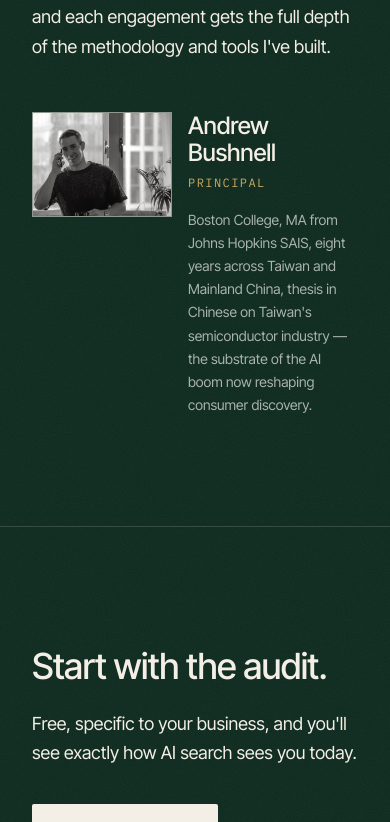
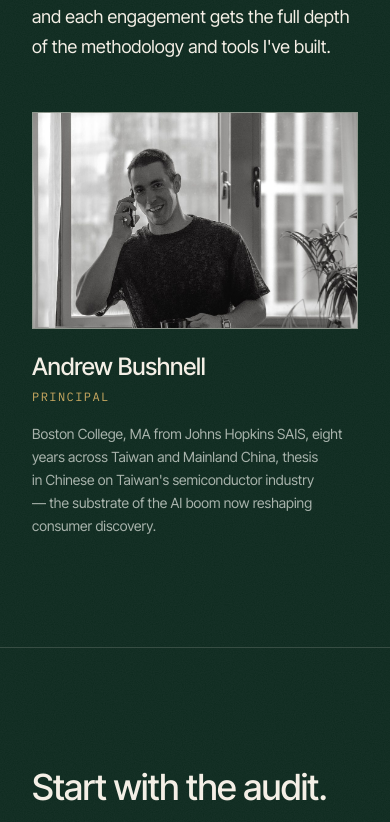
Before and after one commit to InvisibleJaguar90/forecite-site, a React (Vite) app: page /about in a window 390 px wide. Shown: the part 2468-3290 px from the top of the page. Built offline with nearby package versions, Linux system fonts and the light colour scheme.

Commit message:
Session 4 item 8: full-frame founder portrait, no crop, layout reflow

```diff
--- a/src/pages/About.jsx
+++ b/src/pages/About.jsx
@@ -71,21 +71,21 @@ export default function About() {
               When you work with Forecite, you work with me. I run your audit, scope the engagement, and handle the implementation. There's no layer between us. I take on fewer clients because of that, and each engagement gets the full depth of the methodology and tools I've built.
             </p>
           </div>
-          <div className="person-row" style={{ display: 'flex', alignItems: 'start', gap: 24 }}>
-            {/* Founder portrait. B&W candid; subject on the phone, plant + window
-                architecture in frame, mug at the desk — real-moment composition
-                rather than a stiff headshot. 4:3 aspect at 240×180 desktop. */}
+          <div className="person-row" style={{ display: 'flex', flexDirection: 'column', gap: 24, alignItems: 'start' }}>
+            {/* Founder portrait. Full-frame as Andrew composed it — 3:2 native
+                aspect, no zoom-in. The window architecture, the curtain, the
+                plant, and the mug are intentional framing elements; the photo
+                gets the full right-column width so they actually read. The
+                credential block becomes a caption below. */}
             <img
               src="/portrait.jpg"
               alt="Andrew Bushnell"
-              width="240"
-              height="180"
               style={{
-                width: 240,
-                height: 180,
+                width: '100%',
+                maxWidth: 520,
+                aspectRatio: '3 / 2',
                 objectFit: 'cover',
                 border: '1px solid var(--border-bone-on-forest-hover)',
-                flexShrink: 0,
                 display: 'block',
               }}
             />
--- a/src/styles/responsive.css
+++ b/src/styles/responsive.css
@@ -224,20 +224,10 @@
    when the inline Cal.com embed was replaced by a modal trigger button.
    Page is now single-column hero, no grid stacking needed. */
 
-/* About person row (photo + name) — keep horizontal on mobile but
-   shrink photo so the row doesn't dominate.
-   Session 4 item 8: selector lifted from `> div:first-child` to
-   `> :first-child` because the placeholder div became an <img>; sized
-   for the 4:3 portrait at 140×105 so the aspect carries through. */
-@media (max-width: 480px) {
-  .person-row {
-    gap: 16px !important;
-  }
-  .person-row > :first-child {
-    width: 140px !important;
-    height: 105px !important;
-  }
-}
+/* About person row layout: stacks photo above bio (Session 4 item 8 — full
+   3:2 frame, no crop). Image is fluid (width: 100% + aspectRatio: 3/2),
+   so no per-breakpoint size override is needed. The pixel-size rule that
+   used to live here is retired. */
 
 /* ---------------------------------------------------------------------
    3. Footer — 4-col → 2-col → 1-col responsive collapse.
```
Also changed, not shown: public/portrait.jpg.
